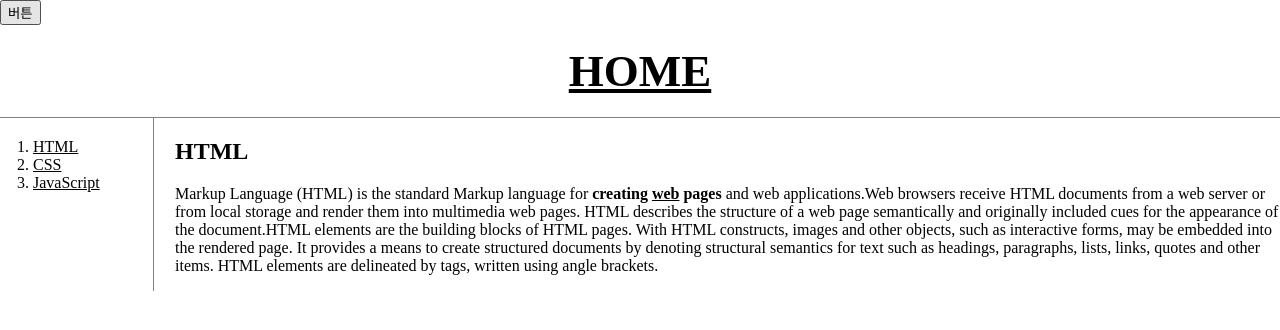
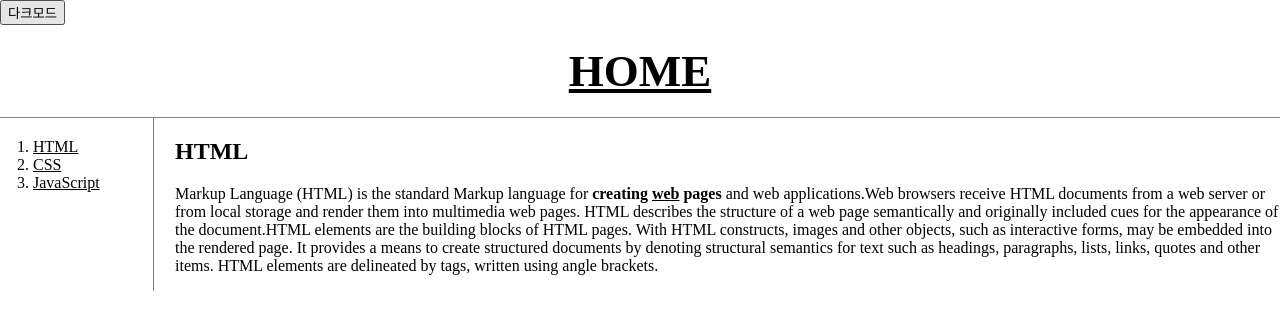
Before and after one commit to Nesela/web_t, a plain HTML site: page 1.html in a window 1280 px wide. Drawn offline with Linux system fonts and the light colour scheme.

Commit message:
Add files via upload

```diff
--- a/1.html
+++ b/1.html
@@ -4,10 +4,25 @@
 <title>웹 공부하기</title>
 <meta charset="utf-8">
 <link rel="stylesheet" href="style.css">
+<style>
+
+</style>
 </head>
 
 <body>
-    <input type="button" value="버튼">
+
+    <input type="button" id="dark" value="다크모드" onclick="
+    if(document.querySelector('#dark').value === '다크모드'){
+        document.querySelector('body').style.backgroundColor = 'black';
+        document.querySelector('body').style.color = 'white';
+        document.querySelector('#dark').value = '다크모드 끄기';
+    } else {
+        document.querySelector('body').style.backgroundColor = 'white';
+        document.querySelector('body').style.color = 'black';
+        document.querySelector('#dark').value = '다크모드';
+    }
+    ">
+
     <h1><A href="index.html">HOME</A></h1>
     <div id="grid">
 
```
